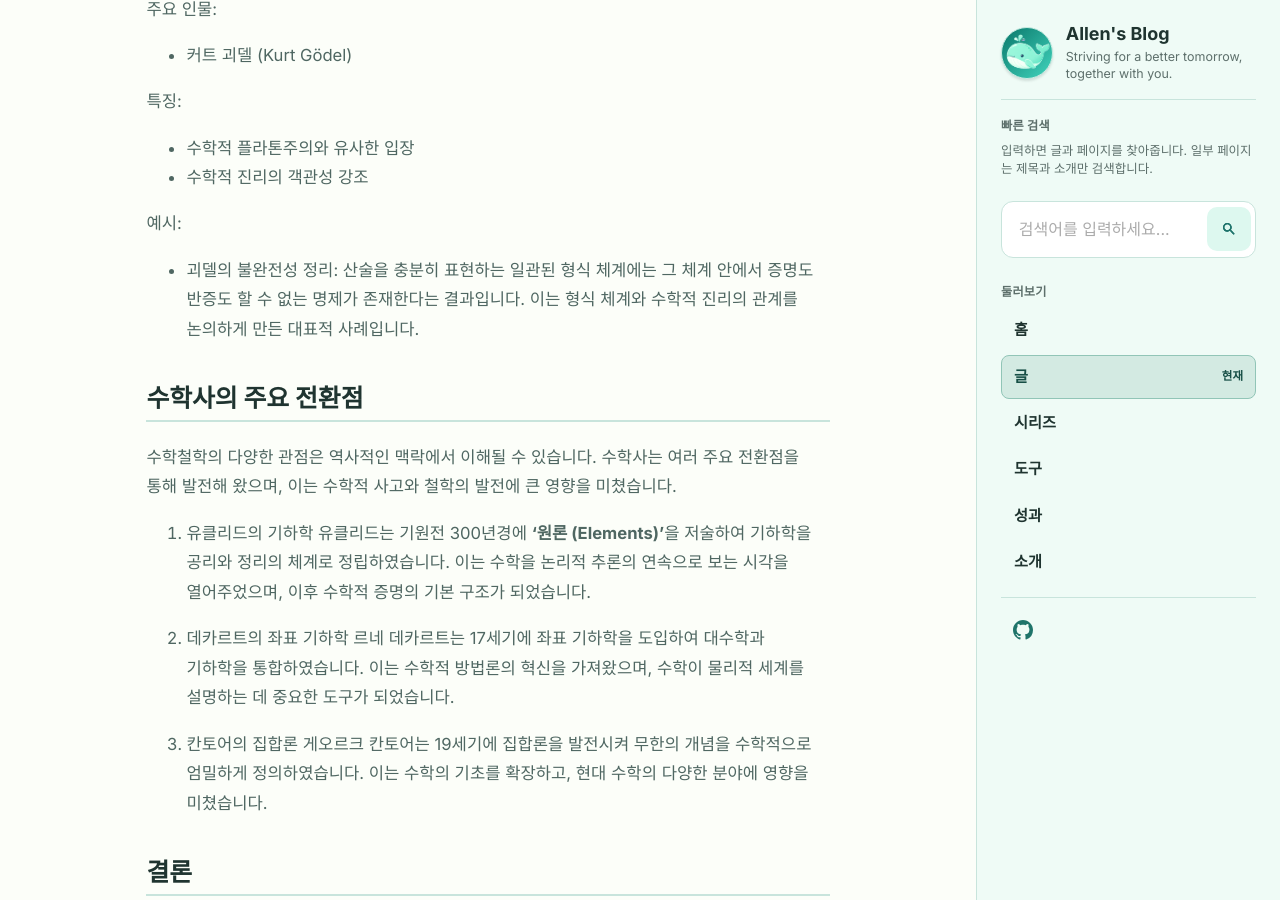
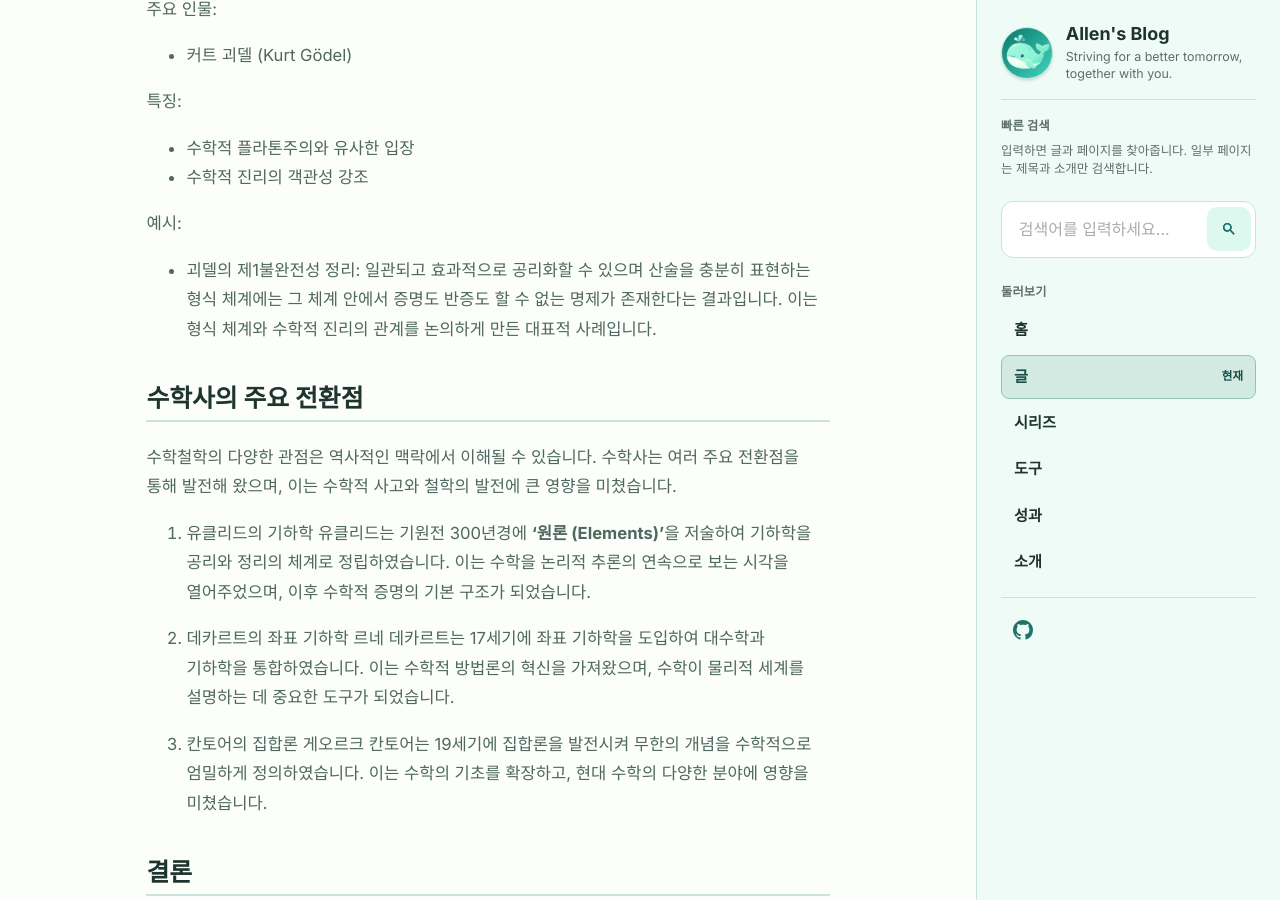
Before and after one commit to allenkang92/allenkang92.github.io, a Jekyll site: the page built from _posts/2024-09-11-서론-수학철학및수학사둘러보기.md, in a window 1280 px wide and 900 px high, scrolled down 3348 px. Built offline with Jekyll 4.4.1, drawn with Linux system fonts in a browser that asks for light colours; comment, search, counter and statistics services are not loaded; some of the changed text lies outside the part shown.

Commit message:
물리와 수학 글의 설명 조건 보완

```diff
--- a/_posts/2024-09-11-서론-수학철학및수학사둘러보기.md
+++ b/_posts/2024-09-11-서론-수학철학및수학사둘러보기.md
@@ -99,7 +102,7 @@ redirect_from:
 - 수학적 진리의 객관성 강조
 
 예시:
-- 괴델의 불완전성 정리: 산술을 충분히 표현하는 일관된 형식 체계에는 그 체계 안에서 증명도 반증도 할 수 없는 명제가 존재한다는 결과입니다. 이는 형식 체계와 수학적 진리의 관계를 논의하게 만든 대표적 사례입니다.
+- 괴델의 제1불완전성 정리: 일관되고 효과적으로 공리화할 수 있으며 산술을 충분히 표현하는 형식 체계에는 그 체계 안에서 증명도 반증도 할 수 없는 명제가 존재한다는 결과입니다. 이는 형식 체계와 수학적 진리의 관계를 논의하게 만든 대표적 사례입니다.
 
 ## 수학사의 주요 전환점
 수학철학의 다양한 관점은 역사적인 맥락에서 이해될 수 있습니다. 수학사는 여러 주요 전환점을 통해 발전해 왔으며, 이는 수학적 사고와 철학의 발전에 큰 영향을 미쳤습니다.
```
Also changed, not shown: other parts of _posts/2024-09-11-서론-수학철학및수학사둘러보기.md (+5 -2 lines), _posts/2024-09-09-1장-표준 모형-현대물리학의종합.md (+7 -1 lines), docs/003-261110-security-and-blog-review/기능별-QA-2026-11-12.md (+1 -0 lines).
